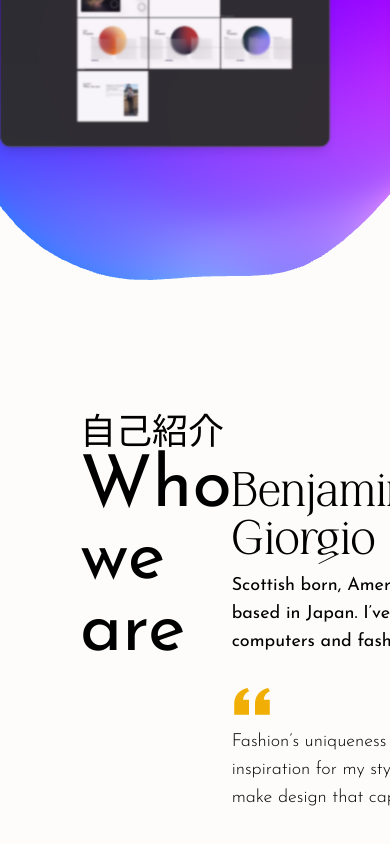
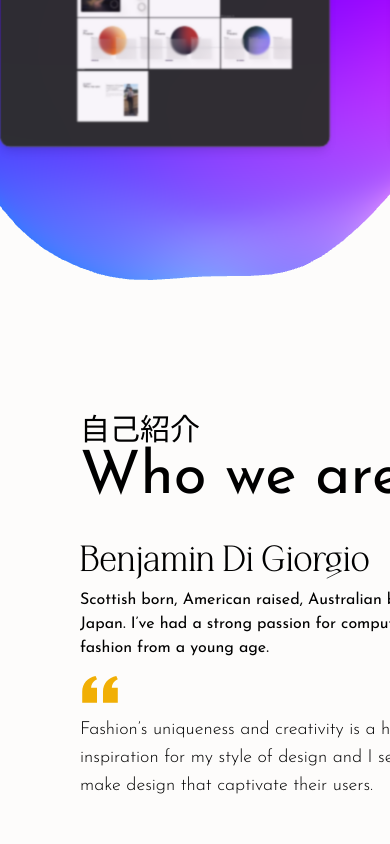
Before and after one commit to bendigiorgio/MaisonDiGiorgio, a Next.js app: page / in a window 390 px wide. Shown: the part 1499-2343 px from the top of the page. Built offline with nearby package versions, Linux system fonts and the light colour scheme.

Commit message:
reposiveness

```diff
--- a/src/components/AboutSection.tsx
+++ b/src/components/AboutSection.tsx
@@ -8,15 +8,48 @@ function AboutSection() {
       <div className="flex grow flex-row">
         <div className="flex w-auto pl-20">
           <div className="flex flex-col font-josefin">
-            <h2 className="font-times text-4xl">自己紹介</h2>
-            <h1 className="text-7xl">Who we are</h1>
+            <h2 className="font-times text-3xl md:text-4xl">自己紹介</h2>
+            <h1 className="text-6xl md:text-7xl">Who we are</h1>
+            <div className=" mt-8 flex flex-col items-start gap-y-2 xl:hidden ">
+              <h2 className="font-krylon text-4xl md:text-5xl">
+                Benjamin Di Giorgio
+              </h2>
+
+              <div className="flex flex-col gap-y-4 md:gap-y-8 ">
+                <p className="w-96 text-base">
+                  Scottish born, American raised, Australian based in Japan.
+                  I’ve had a strong passion for computers and fashion from a
+                  young age.
+                </p>
+                <blockquote>
+                  <svg
+                    aria-hidden="true"
+                    className="h-10 w-10 text-h-yellow"
+                    viewBox="0 0 24 27"
+                    fill="none"
+                    xmlns="http://www.w3.org/2000/svg"
+                  >
+                    <path
+                      d="M14.017 18L14.017 10.609C14.017 4.905 17.748 1.039 23 0L23.995 2.151C21.563 3.068 20 5.789 20 8H24V18H14.017ZM0 18V10.609C0 4.905 3.748 1.038 9 0L9.996 2.151C7.563 3.068 6 5.789 6 8H9.983L9.983 18L0 18Z"
+                      fill="currentColor"
+                    />
+                  </svg>
+
+                  <p className="w-96 text-lg font-light">
+                    Fashion’s uniqueness and creativity is a heavy inspiration
+                    for my style of design and I seek to make design that
+                    captivate their users.
+                  </p>
+                </blockquote>
+              </div>
+            </div>
           </div>
         </div>
 
         {/* My Profile */}
         <div className="my-14 flex grow flex-row">
-          <div className="flex basis-1/2 flex-col items-end">
-            <div className="flex flex-col items-start gap-y-2">
+          <div className="hidden basis-1/2 flex-col items-end xl:flex">
+            <div className=" flex flex-col items-start gap-y-2 ">
               <h2 className="font-krylon text-5xl">Benjamin Di Giorgio</h2>
 
               <div className="flex flex-col gap-y-8 font-josefin">
@@ -48,7 +81,7 @@ function AboutSection() {
               </div>
             </div>
           </div>
-          <div className="relative ml-8 flex grow justify-start">
+          <div className="relative ml-8 hidden grow justify-start md:flex">
             <Image
               className="object-contain object-left"
               fill
```
